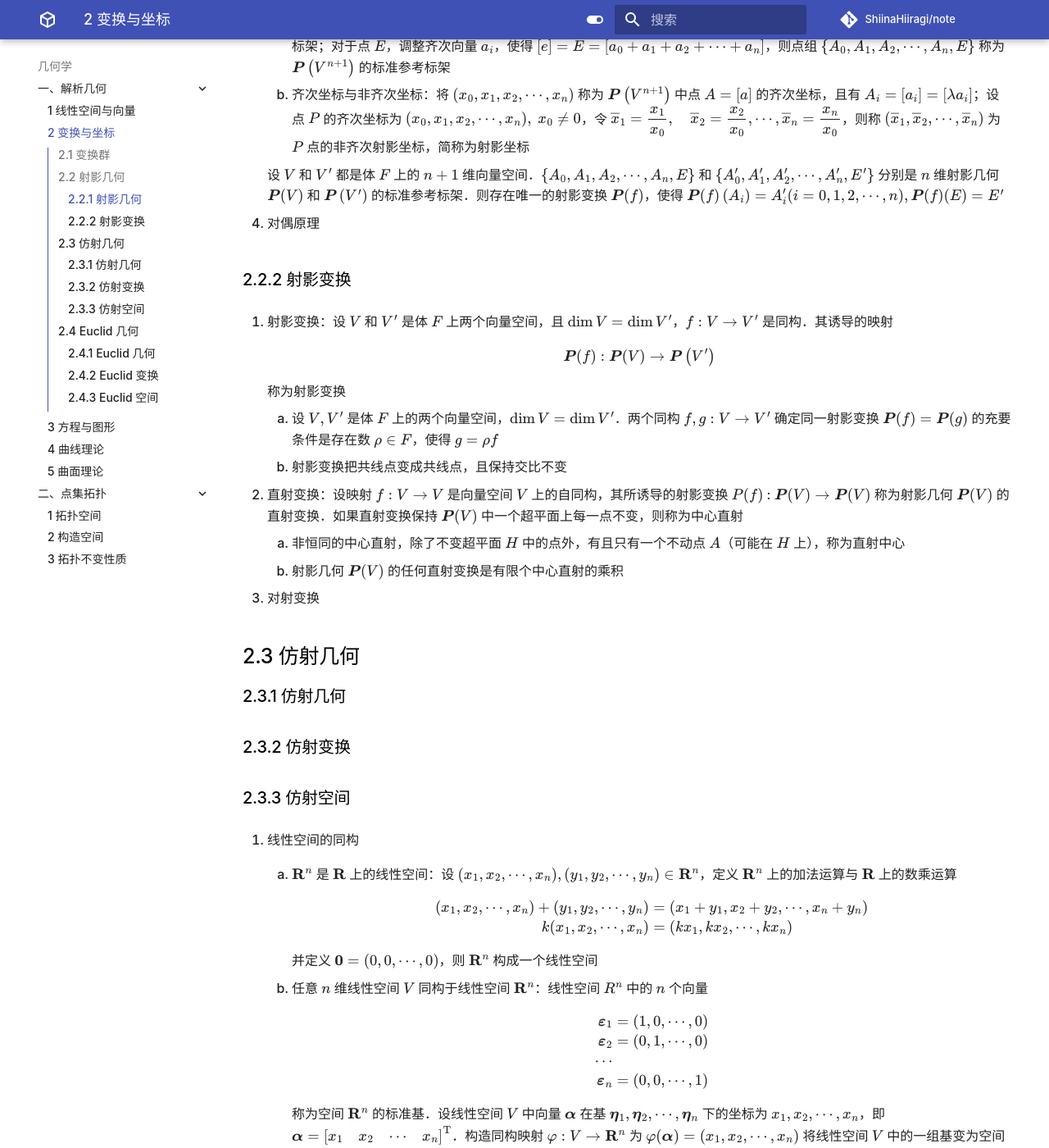
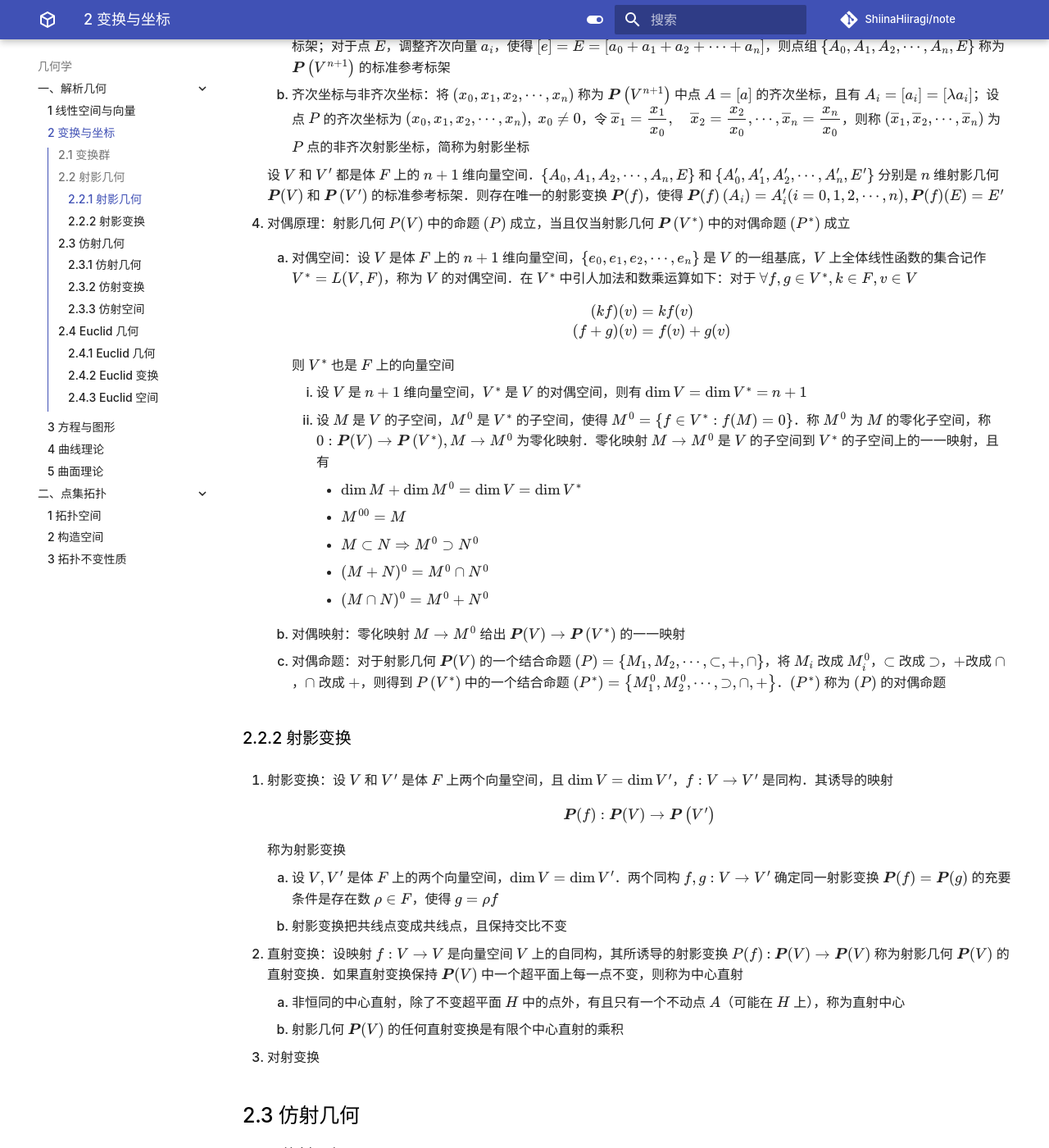
Before and after one commit to ShiinaHiiragi/note, an MkDocs documentation site: the page built from docs/top/anly/geom.md, in a window 1280 px wide and 1400 px high, scrolled down 2613 px. Shown: the whole window at 82% size. Built offline with MkDocs 1.6.1 and Material for MkDocs 9.7.7, drawn with Linux system fonts in a browser that asks for light colours; comment, search, counter and statistics services are not loaded; some of the changed text lies outside the part shown.

Commit message:
add transformation

```diff
--- a/docs/top/anly/geom.md
+++ b/docs/top/anly/geom.md
@@ -79,7 +79,28 @@
 
     设 $V$ 和 $V^{\prime}$ 都是体 $F$ 上的 $n+1$ 维向量空间．$\left\{A_0, A_1, A_2, \cdots, A_n, E\right\}$ 和 $\left\{A_0^{\prime}, A_1^{\prime}, A_2^{\prime}, \cdots, A_n^{\prime}, E^{\prime}\right\}$ 分别是 $n$ 维射影几何 $\boldsymbol{P}(V)$ 和 $\boldsymbol{P}\left(V^{\prime}\right)$ 的标准参考标架．则存在唯一的射影变换 $\boldsymbol{P}(f)$，使得 $\boldsymbol{P}(f)\left(A_i\right)=A_i^{\prime}(i=0,1,2, \cdots, n), \boldsymbol{P}(f)(E)=E^{\prime}$
 
-4. 对偶原理
+4. 对偶原理：射影几何 $P(V)$ 中的命题 $(P)$ 成立，当且仅当射影几何 $\boldsymbol{P}\left(V^*\right)$ 中的对偶命题 $\left(P^*\right)$ 成立
+    1. 对偶空间：设 $V$ 是体 $F$ 上的 $n+1$ 维向量空间，$\left\{e_0, e_1, e_2, \cdots, e_n\right\}$ 是 $V$ 的一组基底，$V$ 上全体线性函数的集合记作 $V^*=L(V, F)$，称为 $V$ 的对偶空间．在 $V^*$ 中引人加法和数乘运算如下：对于 $\forall f, g \in V^*, k \in F, v \in V$
+
+        $$
+        \begin{aligned}
+        (k f)(v) & =k f(v) \\
+        (f+g)(v) & =f(v)+g(v)
+        \end{aligned}
+        $$
+
+        则 $V^*$ 也是 $F$ 上的向量空间
+
+        1. 设 $V$ 是 $n+1$ 维向量空间，$V^*$ 是 $V$ 的对偶空间，则有 $\operatorname{dim} V=\operatorname{dim} V^*=$ $n+1$
+        2. 设 $M$ 是 $V$ 的子空间，$M^0$ 是 $V^*$ 的子空间，使得 $M^0=\left\{f \in V^*: f(M)=0\right\}$．称 $M^0$ 为 $M$ 的零化子空间，称 $0: \boldsymbol{P}(V) \rightarrow \boldsymbol{P}\left(V^*\right), M \rightarrow M^0$ 为零化映射．零化映射 $M \rightarrow M^0$ 是 $V$ 的子空间到 $V^*$ 的子空间上的一一映射，且有
+            - $\operatorname{dim} M+\operatorname{dim} M^0=\operatorname{dim} V=\operatorname{dim} V^*$
+            - $M^{00}=M$
+            - $M \subset N \Rightarrow M^0 \supset N^0$
+            - $(M+N)^0=M^0 \cap N^0$
+            - $(M \cap N)^0=M^0+N^0$
+
+    2. 对偶映射：零化映射 $M \rightarrow M^0$ 给出 $\boldsymbol{P}(V) \rightarrow \boldsymbol{P}\left(V^*\right)$ 的一一映射
+    3. 对偶命题：对于射影几何 $\boldsymbol{P}(V)$ 的一个结合命题 $(P)=\left\{M_1, M_2, \cdots, \subset,+, \cap\right\}$，将 $M_i$ 改成 $M_i^0$，$\subset$ 改成 $\supset$，$+$改成 $\cap$，$\cap$ 改成 $+$，则得到 $P\left(V^*\right)$ 中的一个结合命题 $\left(P^*\right)= \left\{M_1^0, M_2^0, \cdots, \supset, \cap,+\right\}$．$\left(P^*\right)$ 称为 $(P)$ 的对偶命题
 
 ### 2.2.2 射影变换
 1. 射影变换：设 $V$ 和 $V^{\prime}$ 是体 $F$ 上两个向量空间，且 $\operatorname{dim} V=\operatorname{dim} V^{\prime}$，$f: V \rightarrow V^{\prime}$ 是同构．其诱导的映射
@@ -156,6 +177,21 @@
 ### 2.4.1 Euclid 几何
 
 ### 2.4.2 Euclid 变换
+1. 正交变换
+2. 合同变换
+3. 几何变换的分类
+
+    $$
+    \textsf{射影变换} \left\{\begin{aligned} & \textsf{透视变换} \\ & \textsf{仿射变换} \left\{\begin{aligned} & \textsf{平移变换} \\ & \textsf{线性变换} \left\{\begin{aligned} & \textsf{恒同变换} \\ & \textsf{旋转变换} \\ & \textsf{放缩变换} \left\{\begin{aligned} & \textsf{各向同性放缩变换：包括中心对称变换} \\ & \textsf{非各向同性放缩变换：包括反射变换} \end{aligned}\right. \\ & \textsf{剪切变换} \end{aligned}\right. \end{aligned}\right. \end{aligned}\right.
+    $$
+
+    1. 特殊的仿射变换
+        - 位似变换：平移变换、恒同变换、各向同性放缩变换
+        - 相似变换：平移变换、恒同变换、旋转变换、各向同性放缩变换
+        - 合同变换：平移变换、恒同变换、旋转变换、中心对称变换、反射变换
+        - 刚体变换[^1]：平移变换、恒同变换、旋转变换
+    2. 特殊的线性变换
+        - 正交变换：恒同变换、旋转变换、中心对称变换、反射变换
 
 ### 2.4.3 Euclid 空间
 1. $\text{Euclid}$ 空间：设 $\mathscr A$ 是一个 $n$ 维仿射空间，$A, B$ 为仿射空间中的两个点，若与 $\mathscr A$ 相联系的线性空间是一个 $\text{Euclid}$ 线性空间，则可定义仿射空间的度量 $\rho$ 为 $\rho(A, B) = |\overrightarrow{AB}|$．此时称 $\mathscr A$ 为一个 $\text{Euclid}$ 空间，记作 $E^n$
@@ -272,3 +308,5 @@
 4. 复点：若 $n$ 维 $\text{Desvartes}$ 坐标系的坐标 $(x_1, x_2, \cdots, x_n)$ 中至少有一个是虚数，则称其为虚点，否则称其为实点．若两个虚点的对应坐标都是共轭复数，那么这两点称作一对共轭虚点，实点与虚点统称为复点
     1. 复向量：若向量 $\overrightarrow{AB} = (x_1, x_2, \cdots, x_n)$ 中至少有一个是虚数，则称其为虚向量，否则称其为实向量．实向量与虚向量统称为复向量
     2. 复直线：平面上直线的一般式方程为 $Ax + By + C = 0$．若 $A, B, C$ 与三个实数成比例，那么直线为实直线，否则为虚直线．实直线与虚直线统称为复直线
+
+[^1]: 其他资料也称其为「欧氏变换」．此名词在本页面未被引入，且与「$\text{Euclid}$ 变换」不同义
```
